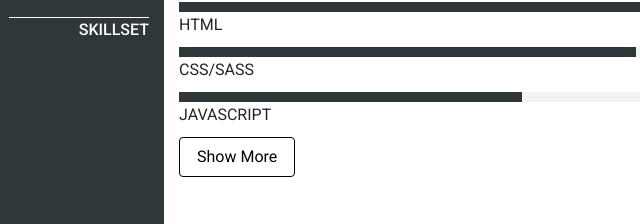
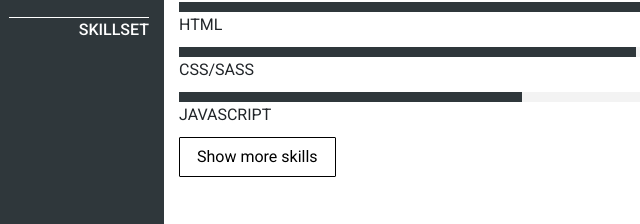
Before and after one commit to zabesangary/Shopworks, a plain HTML site: page index.html in a window 1280 px wide. Shown: the part 2735-2959 px from the top of the page, 286-926 px from the left. Drawn offline with nearby package versions, Linux system fonts and the light colour scheme.

Commit message:
Fix typos

```diff
--- a/css/styles.scss
+++ b/css/styles.scss
@@ -259,7 +259,7 @@ button {
   background: white;
   padding: 7px 17px;
   border: 1px solid;
-  border-radius: 4px!important;
+  border-radius: 1px!important;
 }
 
 .case0 {
--- a/index.html
+++ b/index.html
@@ -347,7 +347,7 @@
       </div>
       </span>
       <button onclick="toggleText()" id="textButton">
-     Show More
+     Show more skills
  </button>
       <!-- <button id="button">Show more skills</button> -->
     </div>
--- a/script/script.js
+++ b/script/script.js
@@ -21,7 +21,7 @@ function toggleText() {
 
                 // Change the text on button to
                 // 'Show More'
-                buttonText.innerHTML = "Show More";
+                buttonText.innerHTML = "Show less skills";
             }
 
 
```
Also changed, not shown: css/styles.css.
